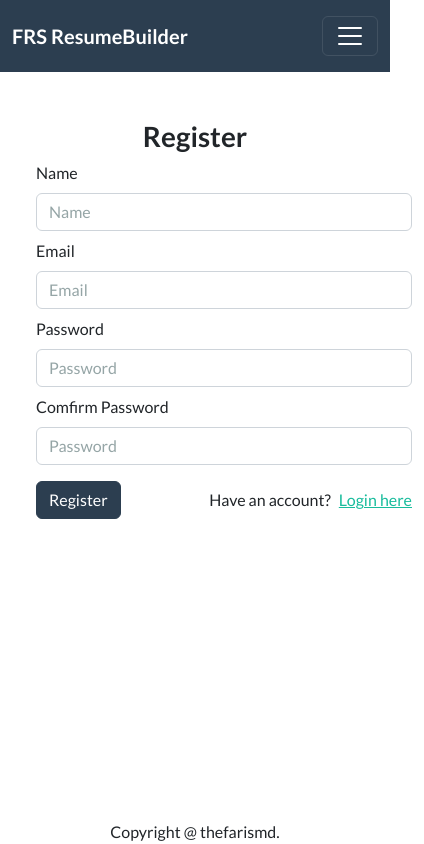
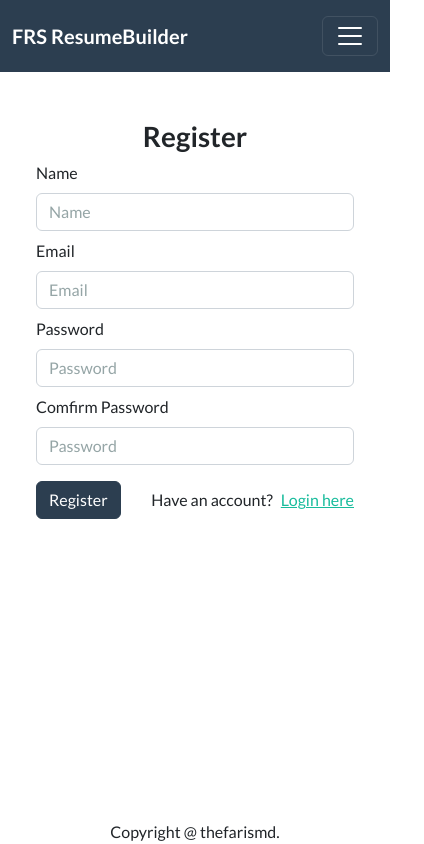
Before and after one commit to thefarismd/webFull-ResumeBuilder, a React (Create React App) app in the folder frontend/: page /register in a window 390 px wide. Shown: the whole page, 424 px wide, since content can reach past the window. Built offline with nearby package versions, Linux system fonts and the light colour scheme; no server answers.

Commit message:
update styles for responsive on mobile

```diff
--- a/frontend/src/screens/Profile.js
+++ b/frontend/src/screens/Profile.js
@@ -110,7 +110,7 @@ function Profile() {
           </Row>
           <Row className='justify-content-center'>
             <Col>
-              <Container style={{ width: '400px' }}>
+              <Container className='w-100 w-lg-auto' style={{ maxWidth: '400px' }}>
                 <Form
                   noValidate
                   validated={validated}
--- a/frontend/src/screens/Register.js
+++ b/frontend/src/screens/Register.js
@@ -76,7 +76,7 @@ function Register() {
       </Row>
       <Row className='justify-content-center'>
         <Col>
-          <Container style={{ width: '400px' }}>
+          <Container className='w-100 w-lg-auto' style={{ maxWidth: '400px' }}>
             <Form noValidate validated={validated} onSubmit={onSubmitHandler}>
               <Form.Group controlId='usernameCustomValidation'>
                 <Form.Label>Name</Form.Label>
```
